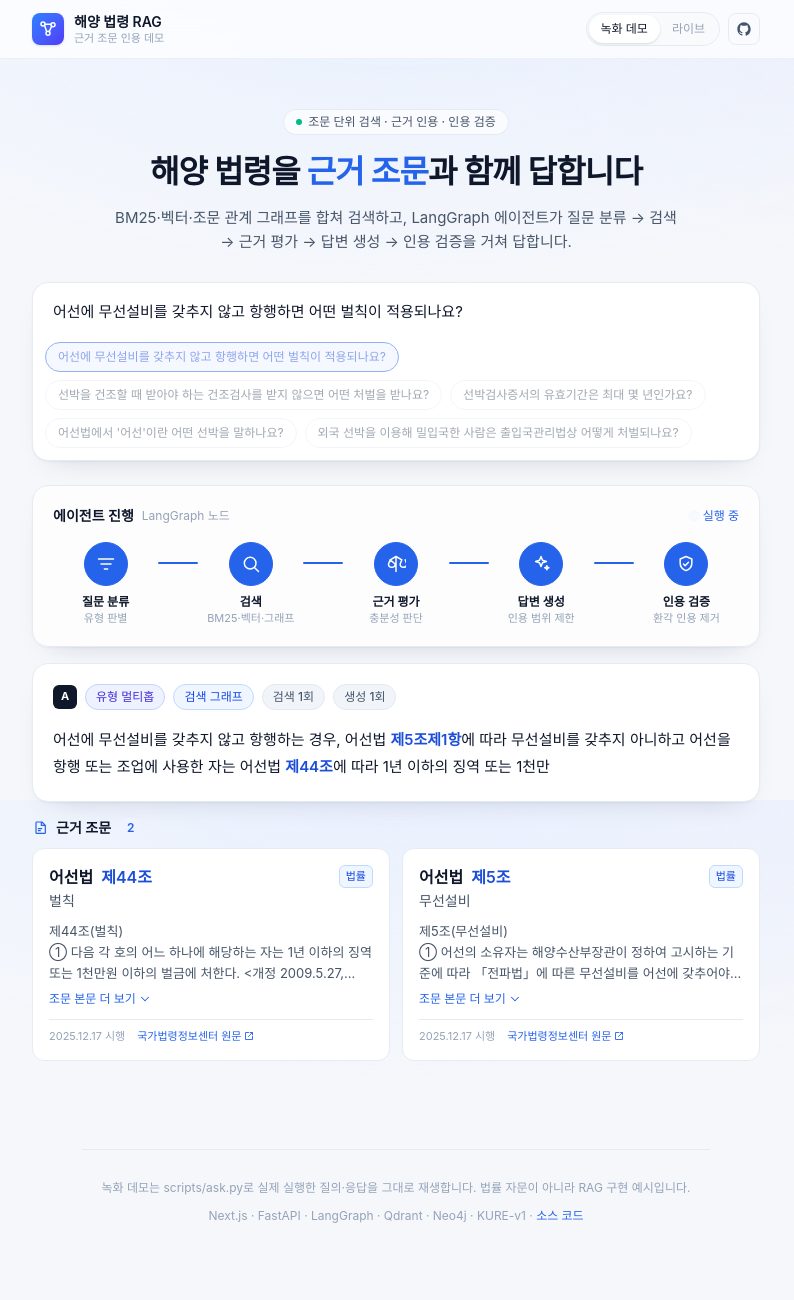
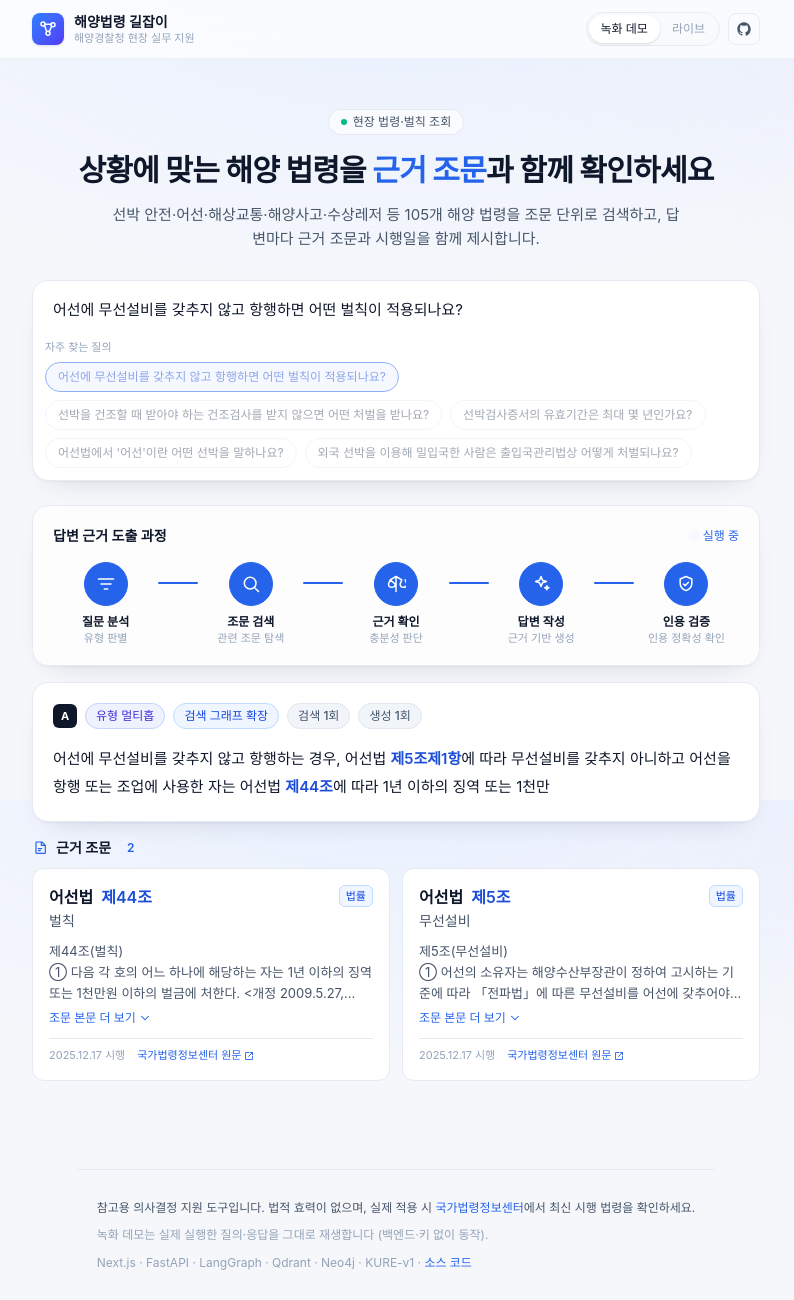
Before and after one commit to Minsu5452/korean-maritime-law-rag, a Next.js app in the folder web/: page / in a window 1280 px wide. Shown: the whole page, without its empty margins (244-1038 px from the left). Before the commit the page ends 1253 px from the top, so only its background shows below. Built offline with nearby package versions, Linux system fonts and the light colour scheme; no server answers; a web font is replaced by a local one.

Commit message:
웹 데모를 해양경찰청 현장 실무 도구 화면으로 재구성

```diff
--- a/web/app/layout.tsx
+++ b/web/app/layout.tsx
@@ -2,9 +2,9 @@ import type { Metadata } from "next";
 import "./globals.css";
 
 export const metadata: Metadata = {
-  title: "해양 법령 RAG — 근거 조문 인용 데모",
+  title: "해양법령 길잡이 — 해양경찰청 현장 법령 조회",
   description:
-    "해양 법령을 조문 단위로 검색하고, 근거 조문을 인용해 답변하는 RAG 에이전트의 검색·생성 과정을 단계별로 보여주는 데모입니다.",
+    "현장 상황에 적용되는 해양 법령과 벌칙을 근거 조문·시행일과 함께 확인하는 의사결정 지원 도구입니다.",
 };
 
 export default function RootLayout({
--- a/web/components/Footer.tsx
+++ b/web/components/Footer.tsx
@@ -3,15 +3,32 @@ import type { Mode } from "@/lib/types";
 
 export function Footer({ mode }: { mode: Mode }) {
   return (
-    <footer className="mx-auto mt-12 max-w-3xl border-t border-line px-5 py-7 text-center text-xs leading-relaxed text-muted">
-      <p>
+    <footer className="mx-auto mt-12 max-w-3xl border-t border-line px-5 py-7 text-xs leading-relaxed text-muted">
+      <p className="text-ink-soft">
+        참고용 의사결정 지원 도구입니다. 법적 효력이 없으며, 실제 적용 시{" "}
+        <a
+          href="https://www.law.go.kr"
+          target="_blank"
+          rel="noreferrer"
+          className="font-medium text-brand hover:text-brand-strong"
+        >
+          국가법령정보센터
+        </a>
+        에서 최신 시행 법령을 확인하세요.
+      </p>
+      <p className="mt-2">
         {mode === "demo"
-          ? "녹화 데모는 scripts/ask.py로 실제 실행한 질의·응답을 그대로 재생합니다. 법률 자문이 아니라 RAG 구현 예시입니다."
+          ? "녹화 데모는 실제 실행한 질의·응답을 그대로 재생합니다 (백엔드·키 없이 동작)."
           : "라이브 모드는 로컬 FastAPI 백엔드(localhost:8000)에 직접 질의합니다. 백엔드 실행이 필요합니다."}
       </p>
       <p className="mt-2">
         Next.js · FastAPI · LangGraph · Qdrant · Neo4j · KURE-v1 ·{" "}
-        <a href={REPO_URL} target="_blank" rel="noreferrer" className="font-medium text-brand hover:text-brand-strong">
+        <a
+          href={REPO_URL}
+          target="_blank"
+          rel="noreferrer"
+          className="font-medium text-brand hover:text-brand-strong"
+        >
           소스 코드
         </a>
       </p>
--- a/web/components/Header.tsx
+++ b/web/components/Header.tsx
@@ -13,8 +13,8 @@ export function Header({ mode, onMode }: { mode: Mode; onMode: (m: Mode) => void
             <IconGraph className="h-5 w-5" />
           </span>
           <div className="leading-tight">
-            <div className="text-sm font-semibold text-ink">해양 법령 RAG</div>
-            <div className="text-[11px] text-muted">근거 조문 인용 데모</div>
+            <div className="text-sm font-semibold text-ink">해양법령 길잡이</div>
+            <div className="text-[11px] text-muted">해양경찰청 현장 실무 지원</div>
           </div>
         </div>
         <div className="ml-auto flex items-center gap-2">
--- a/web/components/Hero.tsx
+++ b/web/components/Hero.tsx
@@ -3,14 +3,14 @@ export function Hero() {
     <div className="text-center">
       <span className="inline-flex items-center gap-1.5 rounded-full border border-line bg-white/70 px-3 py-1 text-xs font-medium text-ink-soft">
         <span className="h-1.5 w-1.5 rounded-full bg-emerald-500" />
-        조문 단위 검색 · 근거 인용 · 인용 검증
+        현장 법령·벌칙 조회
       </span>
-      <h1 className="mt-4 text-2xl font-bold tracking-tight text-ink sm:text-[32px]">
-        해양 법령을 <span className="text-brand">근거 조문</span>과 함께 답합니다
+      <h1 className="mt-4 text-2xl font-bold tracking-tight text-ink sm:text-[30px]">
+        상황에 맞는 해양 법령을 <span className="text-brand">근거 조문</span>과 함께 확인하세요
       </h1>
       <p className="mx-auto mt-3 max-w-xl text-sm leading-relaxed text-ink-soft sm:text-[15px]">
-        BM25·벡터·조문 관계 그래프를 합쳐 검색하고, LangGraph 에이전트가 질문 분류 → 검색 → 근거
-        평가 → 답변 생성 → 인용 검증을 거쳐 답합니다.
+        선박 안전·어선·해상교통·해양사고·수상레저 등 105개 해양 법령을 조문 단위로 검색하고,
+        답변마다 근거 조문과 시행일을 함께 제시합니다.
       </p>
     </div>
   );
--- a/web/components/QueryBar.tsx
+++ b/web/components/QueryBar.tsx
@@ -32,7 +32,11 @@ export function QueryBar({ mode, traces, running, question, activeId, onDemo, on
             if (e.key === "Enter") submitLive();
           }}
           disabled={demo || running}
-          placeholder={demo ? "녹화된 예시 질의를 선택하세요" : "해양 법령에 대해 질문하세요"}
+          placeholder={
+            demo
+              ? "예시 상황을 선택하세요"
+              : "상황이나 조문을 입력하세요 (예: 어선에 무선설비가 없을 때 벌칙)"
+          }
           className="min-w-0 flex-1 bg-transparent px-3 py-2.5 text-[15px] text-ink placeholder:text-muted focus:outline-none disabled:cursor-default"
         />
         {!demo && (
@@ -48,7 +52,11 @@ export function QueryBar({ mode, traces, running, question, activeId, onDemo, on
         )}
       </div>
 
-      <div className="flex flex-wrap gap-2 px-1 pb-1 pt-2">
+      <div className="px-1 pb-1 pt-2">
+        {traces.length > 0 && (
+          <div className="mb-1.5 text-[11px] font-medium text-muted">자주 찾는 질의</div>
+        )}
+        <div className="flex flex-wrap gap-2">
           {traces.map((t) => (
             <button
               key={t.id}
@@ -66,5 +74,6 @@ export function QueryBar({ mode, traces, running, question, activeId, onDemo, on
           ))}
         </div>
       </div>
+    </div>
   );
 }
--- a/web/components/TraceTimeline.tsx
+++ b/web/components/TraceTimeline.tsx
@@ -30,8 +30,7 @@ export function TraceTimeline({ seen, activeStep, response, running }: Props) {
   return (
     <section className="rounded-2xl border border-line bg-surface/80 p-5 shadow-[0_1px_2px_rgba(15,23,42,0.04),0_12px_28px_-20px_rgba(15,23,42,0.25)]">
       <div className="mb-4 flex items-center gap-2">
-        <span className="text-sm font-semibold text-ink">에이전트 진행</span>
-        <span className="text-xs text-muted">LangGraph 노드</span>
+        <span className="text-sm font-semibold text-ink">답변 근거 도출 과정</span>
         {running && (
           <span className="ml-auto inline-flex items-center gap-1.5 text-xs font-medium text-brand">
             <span className="h-1.5 w-1.5 animate-ping rounded-full bg-brand" />
--- a/web/lib/pipeline.ts
+++ b/web/lib/pipeline.ts
@@ -14,13 +14,13 @@ export interface PipelineNode {
   Icon: ComponentType<{ className?: string }>;
 }
 
-// LangGraph 에이전트의 핵심 경로(분류→검색→근거평가→생성→검증).
+// 답변 근거 도출 과정(사용자 관점 라벨). 내부적으로는 LangGraph 노드와 1:1 대응.
 export const PIPELINE: PipelineNode[] = [
-  { key: "classify", label: "질문 분류", sub: "유형 판별", Icon: IconClassify },
-  { key: "retrieve", label: "검색", sub: "BM25·벡터·그래프", Icon: IconRetrieve },
-  { key: "grade_evidence", label: "근거 평가", sub: "충분성 판단", Icon: IconGrade },
-  { key: "generate", label: "답변 생성", sub: "인용 범위 제한", Icon: IconGenerate },
-  { key: "verify", label: "인용 검증", sub: "환각 인용 제거", Icon: IconVerify },
+  { key: "classify", label: "질문 분석", sub: "유형 판별", Icon: IconClassify },
+  { key: "retrieve", label: "조문 검색", sub: "관련 조문 탐색", Icon: IconRetrieve },
+  { key: "grade_evidence", label: "근거 확인", sub: "충분성 판단", Icon: IconGrade },
+  { key: "generate", label: "답변 작성", sub: "근거 기반 생성", Icon: IconGenerate },
+  { key: "verify", label: "인용 검증", sub: "인용 정확성 확인", Icon: IconVerify },
 ];
 
 export const TYPE_LABEL: Record<string, string> = {
@@ -33,7 +33,7 @@ export const TYPE_LABEL: Record<string, string> = {
 export const STRATEGY_LABEL: Record<string, string> = {
   vector: "벡터",
   hybrid: "하이브리드",
-  graph: "그래프",
+  graph: "그래프 확장",
   none: "없음",
 };
 
```
Also changed, not shown: 1 other file (tests, documents, lock files or other folders). Lines whose indentation alone changed are shown as unchanged.
